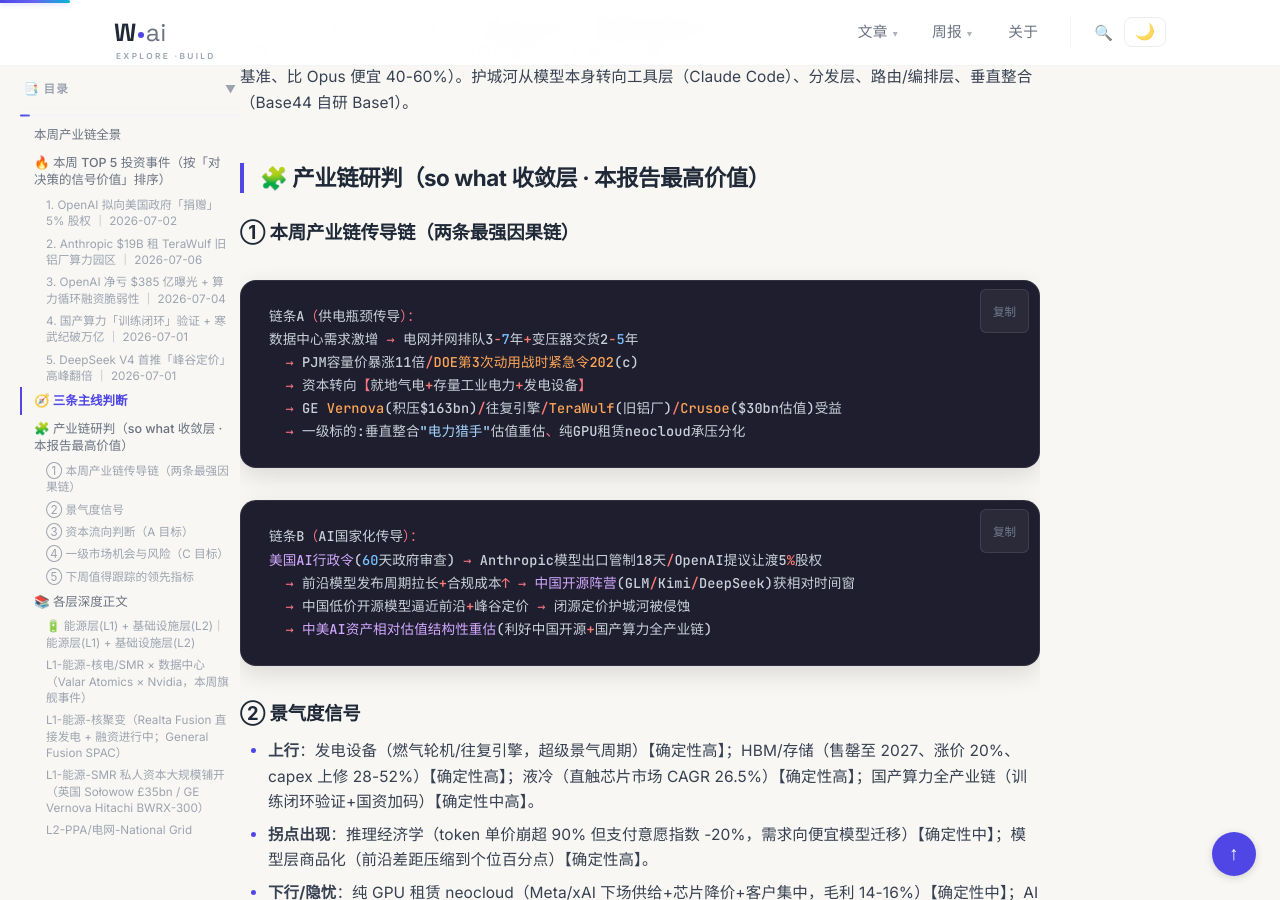
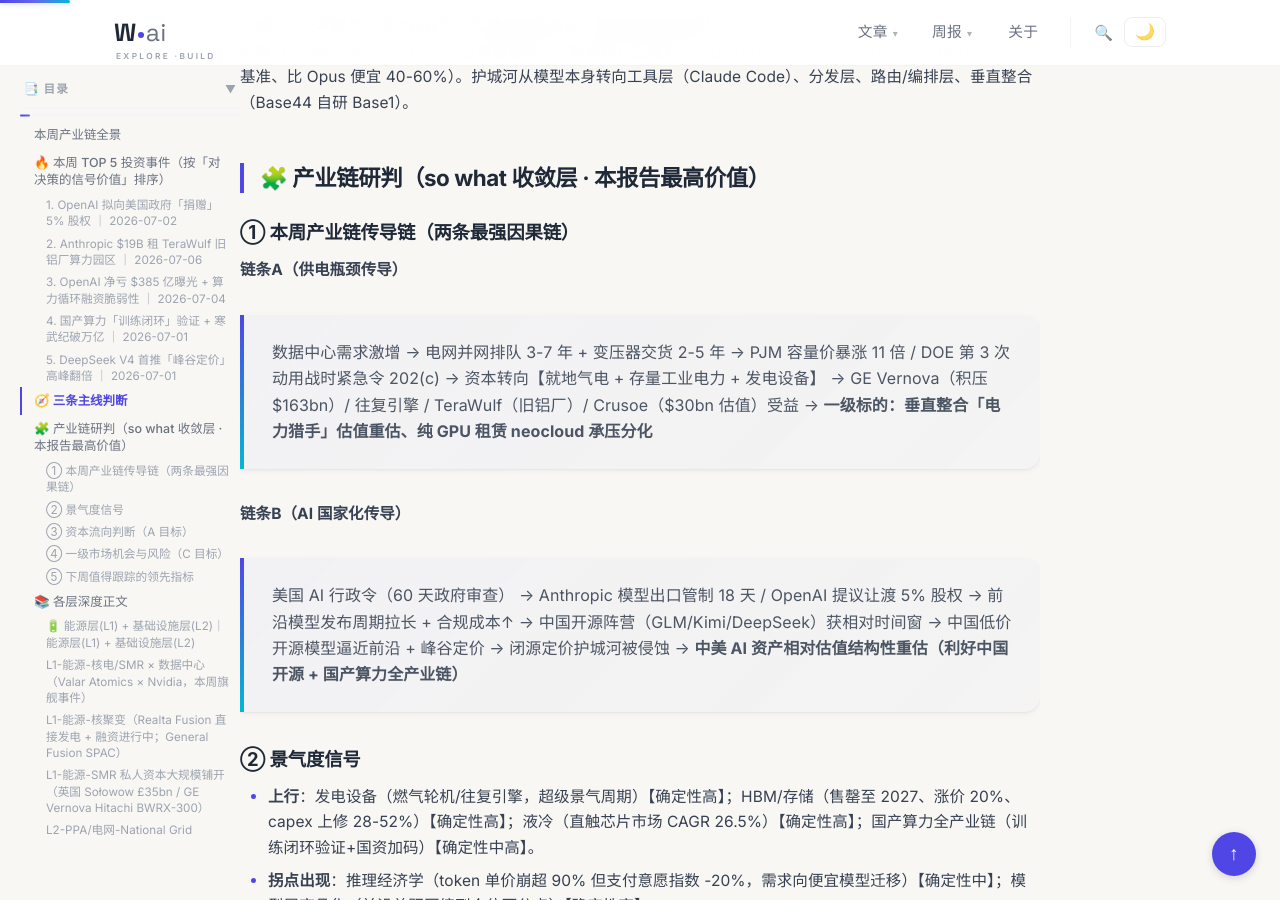
Before and after one commit to wujiaming88/wujiaming88.github.io, a Jekyll site: the page built from _posts/2026-07-07-global-ai-investment-weekly.md, in a window 1280 px wide and 900 px high, scrolled down 2547 px. Built offline with Jekyll 4.4.1, drawn with Linux system fonts in a browser that asks for light colours.

Commit message:
fix(post): 投资周报产业链传导链改用blockquote渲染,去掉误用的代码块围栏

````diff
--- a/_posts/2026-07-07-global-ai-investment-weekly.md
+++ b/_posts/2026-07-07-global-ai-investment-weekly.md
@@ -65,22 +65,13 @@
 
 ### ① 本周产业链传导链（两条最强因果链）
 
-```
-链条A（供电瓶颈传导）：
-数据中心需求激增 → 电网并网排队3-7年+变压器交货2-5年
-  → PJM容量价暴涨11倍/DOE第3次动用战时紧急令202(c)
-  → 资本转向【就地气电+存量工业电力+发电设备】
-  → GE Vernova(积压$163bn)/往复引擎/TeraWulf(旧铝厂)/Crusoe($30bn估值)受益
-  → 一级标的:垂直整合"电力猎手"估值重估、纯GPU租赁neocloud承压分化
-```
+**链条A（供电瓶颈传导）**
 
-```
-链条B（AI国家化传导）：
-美国AI行政令(60天政府审查) → Anthropic模型出口管制18天/OpenAI提议让渡5%股权
-  → 前沿模型发布周期拉长+合规成本↑ → 中国开源阵营(GLM/Kimi/DeepSeek)获相对时间窗
-  → 中国低价开源模型逼近前沿+峰谷定价 → 闭源定价护城河被侵蚀
-  → 中美AI资产相对估值结构性重估(利好中国开源+国产算力全产业链)
-```
+> 数据中心需求激增 → 电网并网排队 3-7 年 + 变压器交货 2-5 年 → PJM 容量价暴涨 11 倍 / DOE 第 3 次动用战时紧急令 202(c) → 资本转向【就地气电 + 存量工业电力 + 发电设备】 → GE Vernova（积压 $163bn）/ 往复引擎 / TeraWulf（旧铝厂）/ Crusoe（$30bn 估值）受益 → **一级标的：垂直整合「电力猎手」估值重估、纯 GPU 租赁 neocloud 承压分化**
+
+**链条B（AI 国家化传导）**
+
+> 美国 AI 行政令（60 天政府审查） → Anthropic 模型出口管制 18 天 / OpenAI 提议让渡 5% 股权 → 前沿模型发布周期拉长 + 合规成本↑ → 中国开源阵营（GLM/Kimi/DeepSeek）获相对时间窗 → 中国低价开源模型逼近前沿 + 峰谷定价 → 闭源定价护城河被侵蚀 → **中美 AI 资产相对估值结构性重估（利好中国开源 + 国产算力全产业链）**
 
 ### ② 景气度信号
 - **上行**：发电设备（燃气轮机/往复引擎，超级景气周期）【确定性高】；HBM/存储（售罄至 2027、涨价 20%、capex 上修 28-52%）【确定性高】；液冷（直触芯片市场 CAGR 26.5%）【确定性高】；国产算力全产业链（训练闭环验证+国资加码）【确定性中高】。
````
